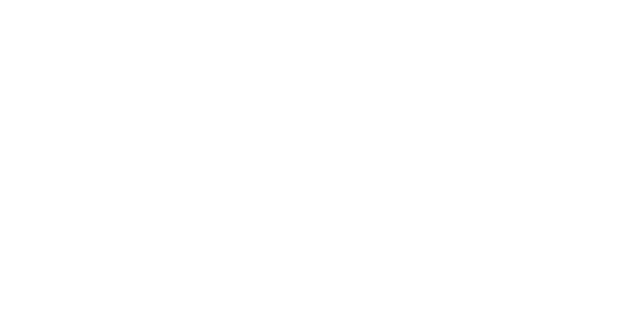
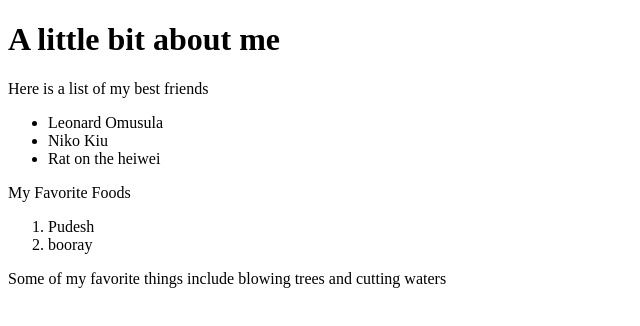
Before and after one commit to Wolfof420Street/Web, a plain HTML site: page favoritethings.html in a window 1280 px wide. Shown: the whole page, without its empty margins (0-640 px from the left). Drawn offline with Linux system fonts and the light colour scheme.

Commit message:
listing favorite things

```diff
--- a/favoritethings.html
+++ b/favoritethings.html
@@ -1,4 +1,18 @@
 <!DOCTYPE html>
 <head>
   <title> My Favorite Things </title>
+  <h1> A little bit about me </h1>
 </head>
+<body>
+  <p> Here is a list of my best friends </p>
+<ul>
+    <li> Leonard Omusula </li>
+    <li> Niko Kiu </li>
+    <li> Rat on the heiwei </li>
+</ul>
+<p> My Favorite Foods <p>
+<ol>
+  <li> Pudesh </li>
+  <li> booray </li>
+</ol>
+<p> Some of my favorite things include blowing trees and cutting waters </p>
```
